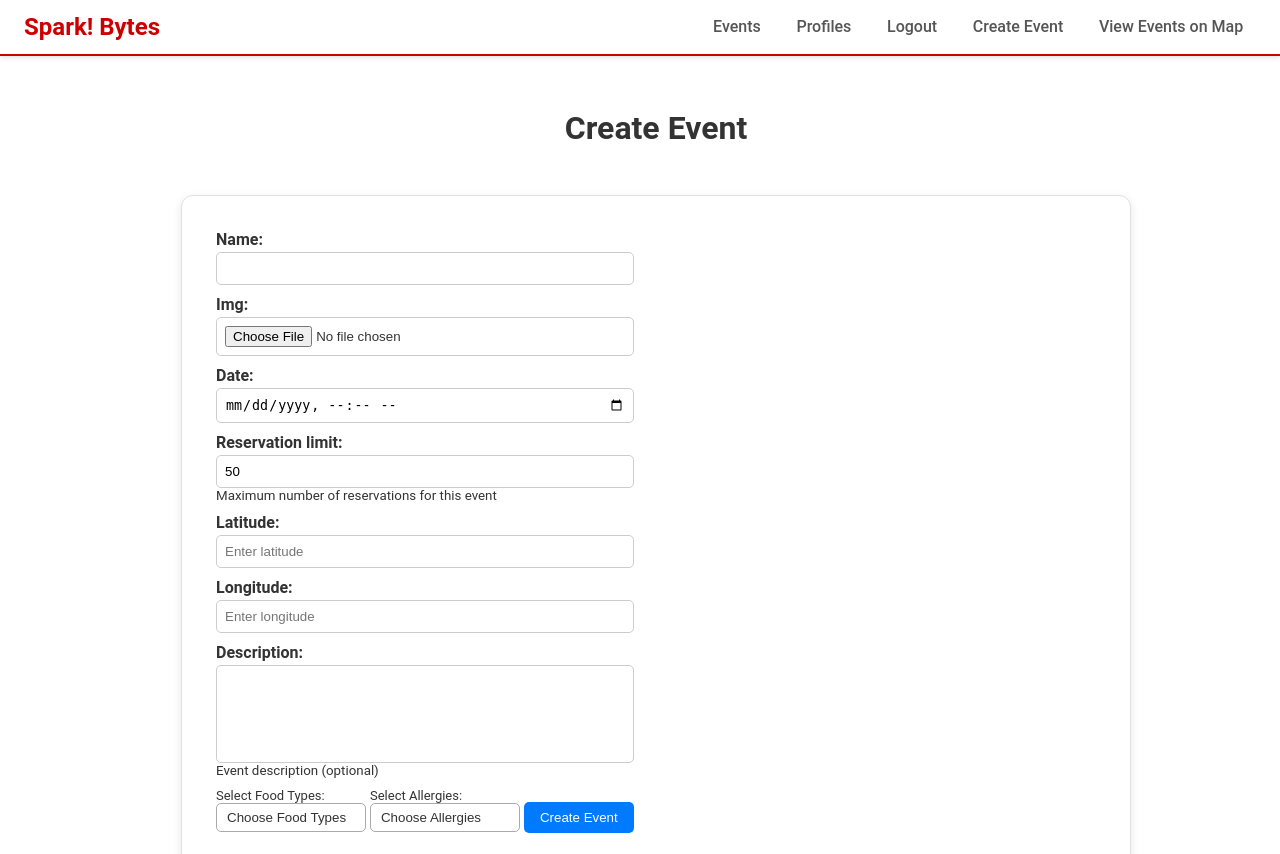
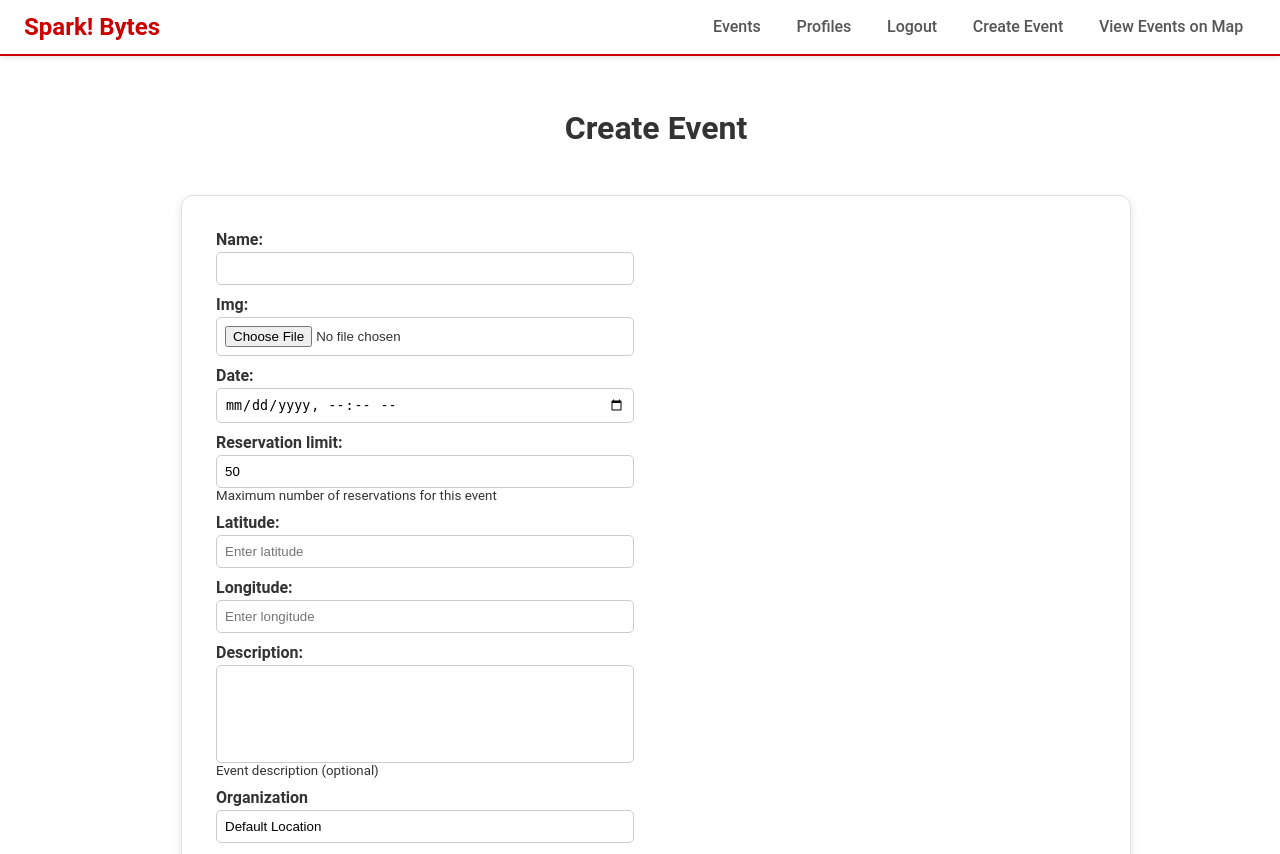
Before and after one commit to triticumWheat/Spark-Bytes, a Django app: page /create_event/ in a window 1280 px wide; the page is wider, and only the part inside the window is pictured. Shown: the top 854 px of that part. Run offline with Django 3.2, Linux system fonts and the light colour scheme; a user stored in the database is signed in; some libraries are stand-ins or nearby versions.

```diff
--- a/spark_bytes_app/forms.py
+++ b/spark_bytes_app/forms.py
@@ -54,10 +54,11 @@ class EventForm(forms.ModelForm):
 
     class Meta:
         model = Event
-        fields = ['name', 'img', 'date', 'food_types', 'allergies', 'reservation_limit', 'latitude', 'longitude', 'description']
+        fields = ['name', 'img', 'date', 'food_types', 'allergies', 'reservation_limit', 'latitude', 'longitude', 'description', 'location']
         widgets = {
             'name': forms.TextInput(attrs={'class': 'form-control', 'id': 'id_name'}),
             'description': forms.Textarea(attrs={'class': 'form-control', 'id': 'id_description'}),
+
             'img': forms.ClearableFileInput(attrs={'class': 'form-control', 'id': 'id_img'}),
             'date': forms.DateTimeInput(attrs={'class': 'form-control', 'type': 'datetime-local', 'id': 'id_date'}),
             'food_types': forms.Select(attrs={'class': 'form-control', 'id': 'id_food_types'}),
@@ -65,6 +66,7 @@ class EventForm(forms.ModelForm):
             'reservation_limit': forms.NumberInput(attrs={'class': 'form-control', 'id': 'id_reservation_limit'}),
             'latitude': forms.NumberInput(attrs={'class': 'form-control', 'placeholder': 'Enter latitude', 'step': 'any', 'id': 'id_latitude'}),
             'longitude': forms.NumberInput(attrs={'class': 'form-control', 'placeholder': 'Enter longitude', 'step': 'any', 'id': 'id_longitude'}),
+            'location': forms.TextInput(attrs={'class': 'form-control', 'id': 'id_location', 'placeholder': 'Enter organization name'})
         }
 
 
--- a/spark_bytes_app/models.py
+++ b/spark_bytes_app/models.py
@@ -59,7 +59,8 @@ class Event(models.Model):
     # The rest of your model...
 
     img = models.ImageField(upload_to='event_images/')
-    #location = models.CharField(max_length=255)
+    location = models.CharField(max_length=255, default="Default Location")
+
     date = models.DateTimeField()
     food_items = models.TextField(blank=True, null=True, help_text="List of food items available at the event")
     food_types = models.CharField(
```
Also changed, not shown: templates/spark_bytes/create_event.html (+1 -11 lines), db.sqlite3, media/event_images/Home_5K4YgcI.png (added), media/event_images/Home_DGzRfv5.png (added), media/event_images/Home_FxQjNd6.png (added), media/event_images/Home_NtNmS4K.png (added), media/event_images/Home_Rycs5ri.png (added), media/event_images/Home_SWDs8tL.png (added), media/event_images/Home_tZ0BEKu.png (added), media/event_images/Home_y4lb7Nj.png (added), spark_bytes_app/migrations/0007_event_location.py (added), 1 other file.
